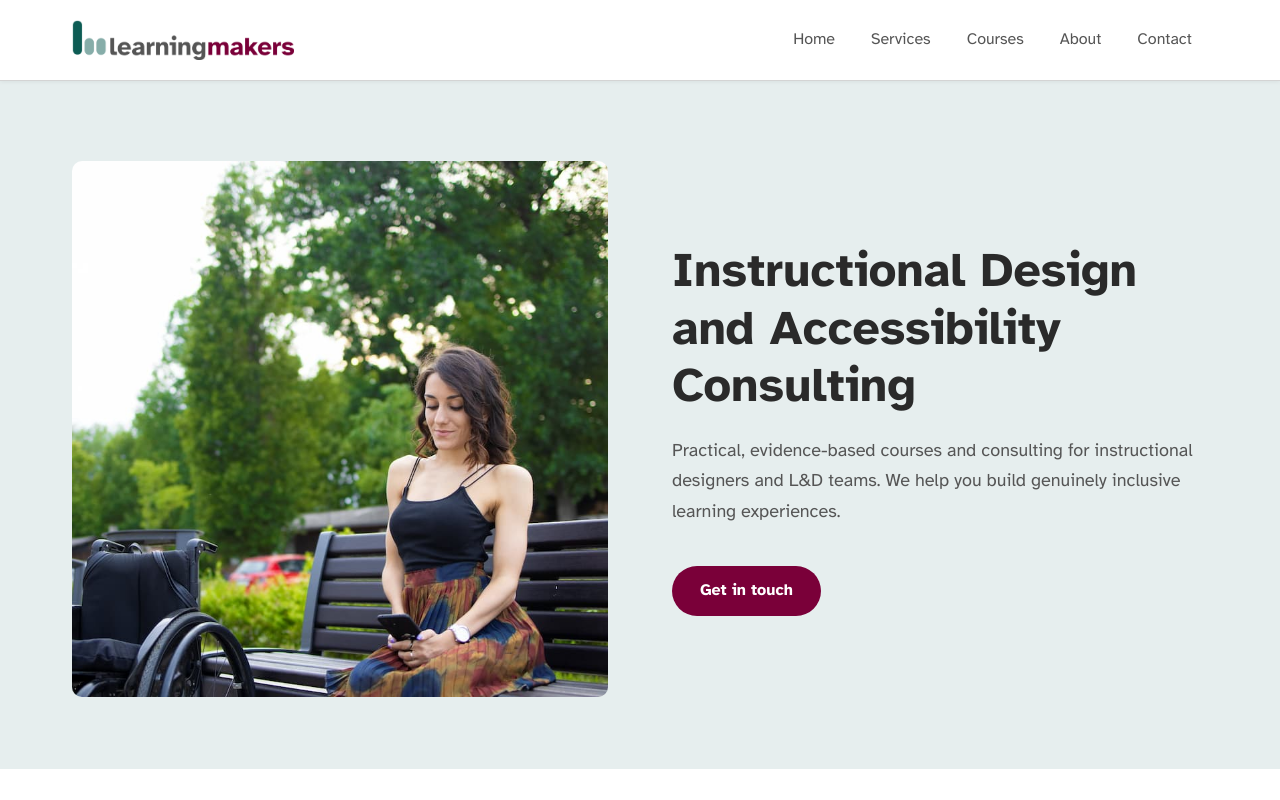
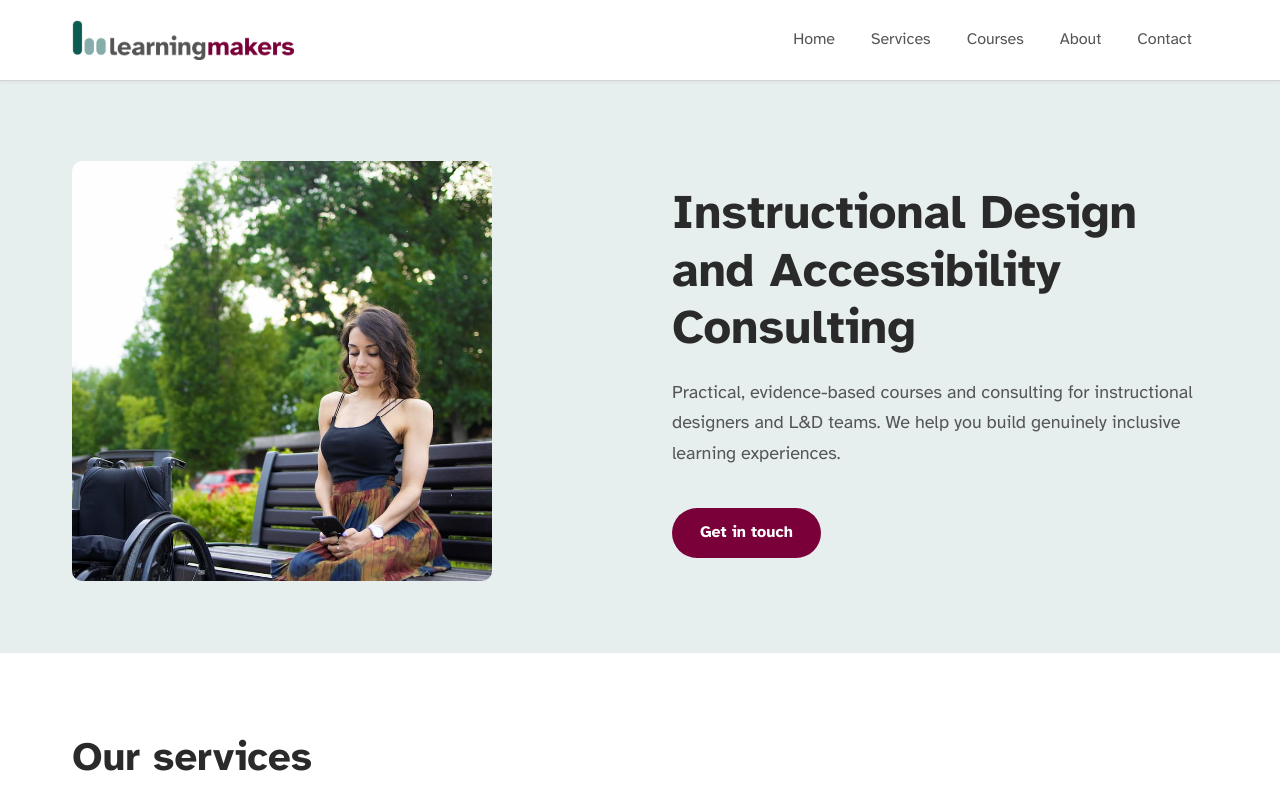
Before and after one commit to martinrbrown/learning-makers-website, a Next.js app: page / in a window 1280 px wide. Shown: the top 800 px of the page. Built offline with nearby package versions, Linux system fonts and the light colour scheme.

Commit message:
Accessibility fixes.

```diff
--- a/app/page.module.css
+++ b/app/page.module.css
@@ -12,8 +12,9 @@
 }
 
 .heroImage {
-  width: 100%;
-  height: auto;
+  width: auto;
+  max-height: 420px;
+  object-fit: cover;
   border-radius: 10px;
   display: block;
 }
--- a/components/Nav.tsx
+++ b/components/Nav.tsx
@@ -19,7 +19,7 @@ export default function Nav() {
   return (
     <header className={styles.header}>
       <div className={`container ${styles.inner}`}>
-        <Link href="/" className={styles.logo} aria-label="Learning Makers — home">
+        <Link href="/" className={styles.logo} aria-label="Learning Makers — return to home page">
           <Image
             src="/fulllogo.png"
             alt="Learning Makers"
```
